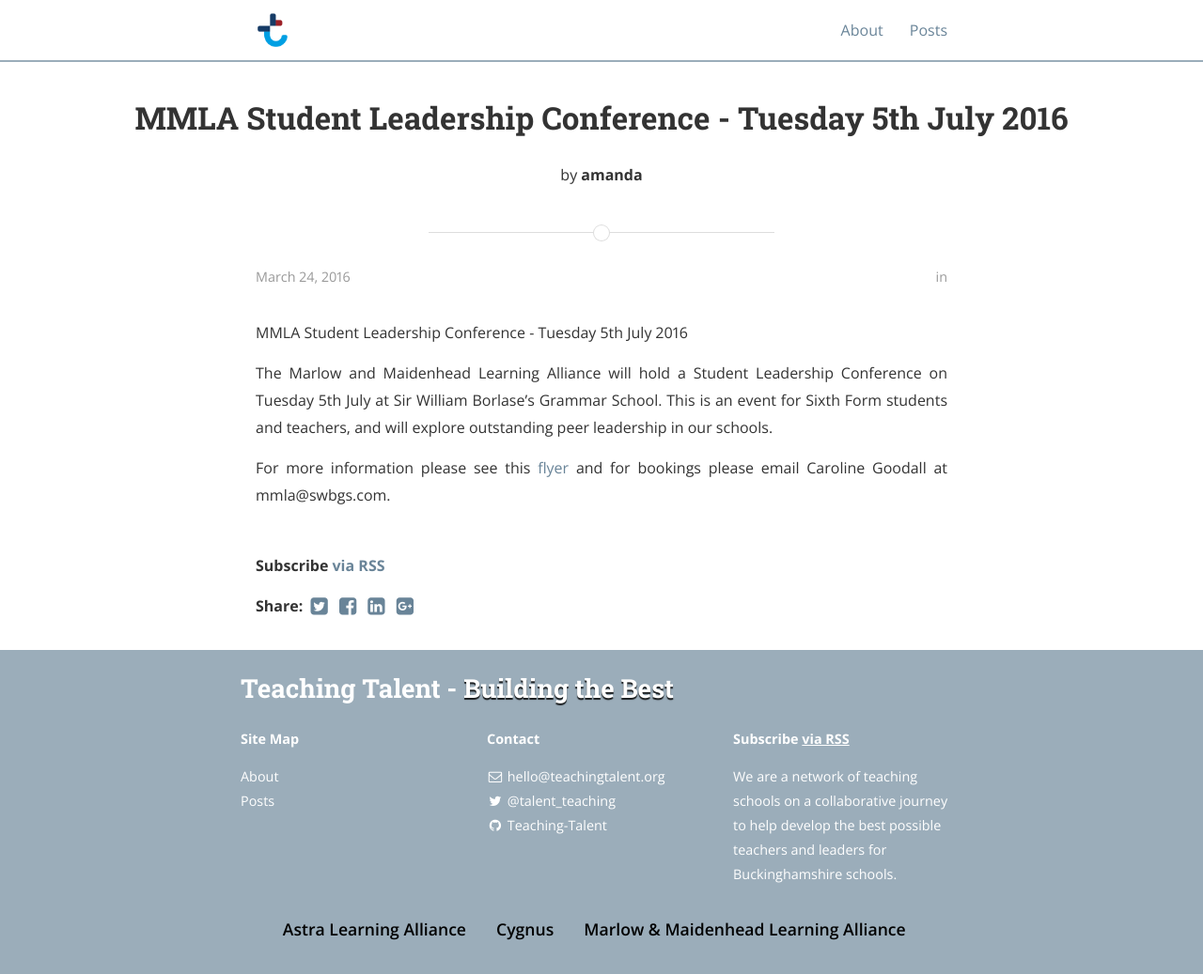
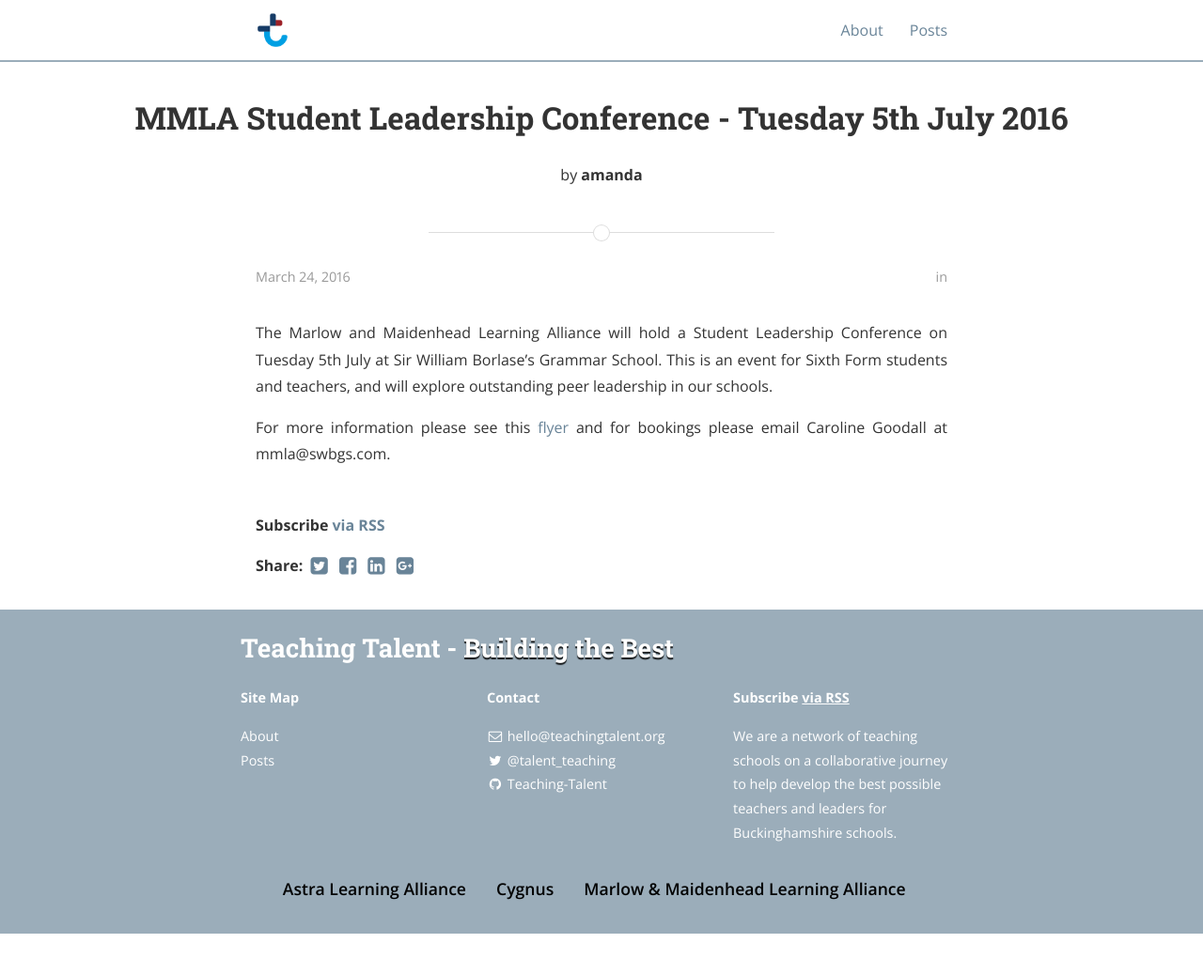
Before and after one commit to Teaching-Talent/teaching-talent.github.io, a Jekyll site: the page built from _posts/2016-03-24-MMLA-Student-Leadership-Conference---Tuesday-5th-July-2016.md, in a window 1280 px wide. Shown: the whole page at 94% size. Built offline with Jekyll 4.4.1, drawn with Linux system fonts in a browser that asks for light colours; nearby versions of some CDN libraries; a style sheet for code colours, icons or effects is not loaded; after the commit the page ends 994 px from its top, so only the background shows below that.

Commit message:
Update/Create 2016-03-24-MMLA-Student-Leadership-Conference---Tuesday-5th-July-2016.md

```diff
--- a/_posts/2016-03-24-MMLA-Student-Leadership-Conference---Tuesday-5th-July-2016.md
+++ b/_posts/2016-03-24-MMLA-Student-Leadership-Conference---Tuesday-5th-July-2016.md
@@ -6,8 +6,6 @@
 source-id: 1RHQWFKwjhj2fLb3xW42k2hfsANrO5HQmVGoNOwnwKI8
 published: true
 ---
-MMLA Student Leadership Conference - Tuesday 5th July 2016
-
 The Marlow and Maidenhead Learning Alliance will hold a Student Leadership Conference on Tuesday 5th July at Sir William Borlase's Grammar School.  This is an event for Sixth Form students and teachers, and will explore outstanding peer leadership in our schools.
 
 For more information please see this [flyer](https://drive.google.com/file/d/0B8BuYUG--HR0bHlfVFQzeGpJaE9sVUlRd3oyd1Y4aV9zT1lR/view?usp=sharing) and for bookings please email Caroline Goodall at mmla@swbgs.com.
```
